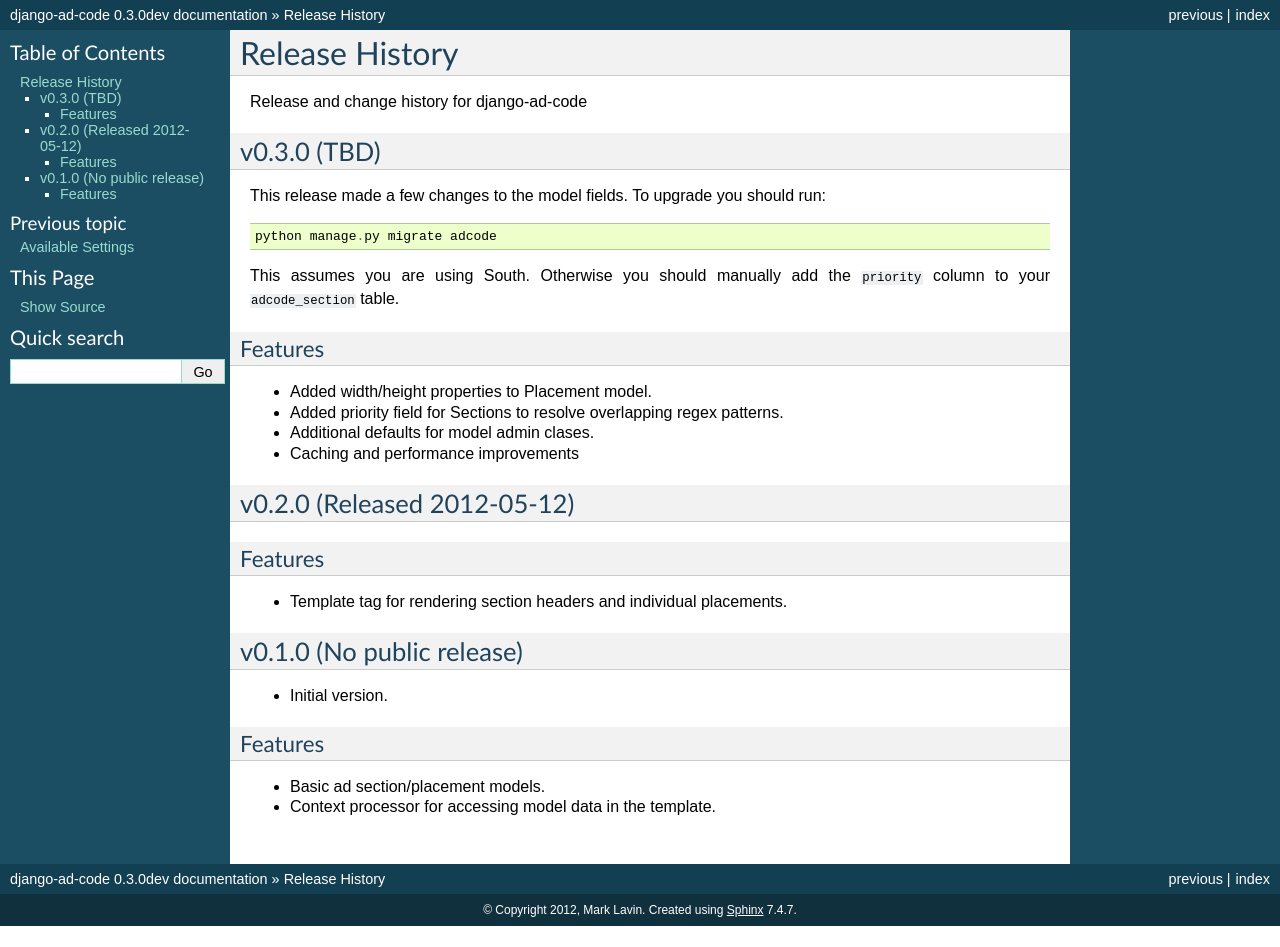
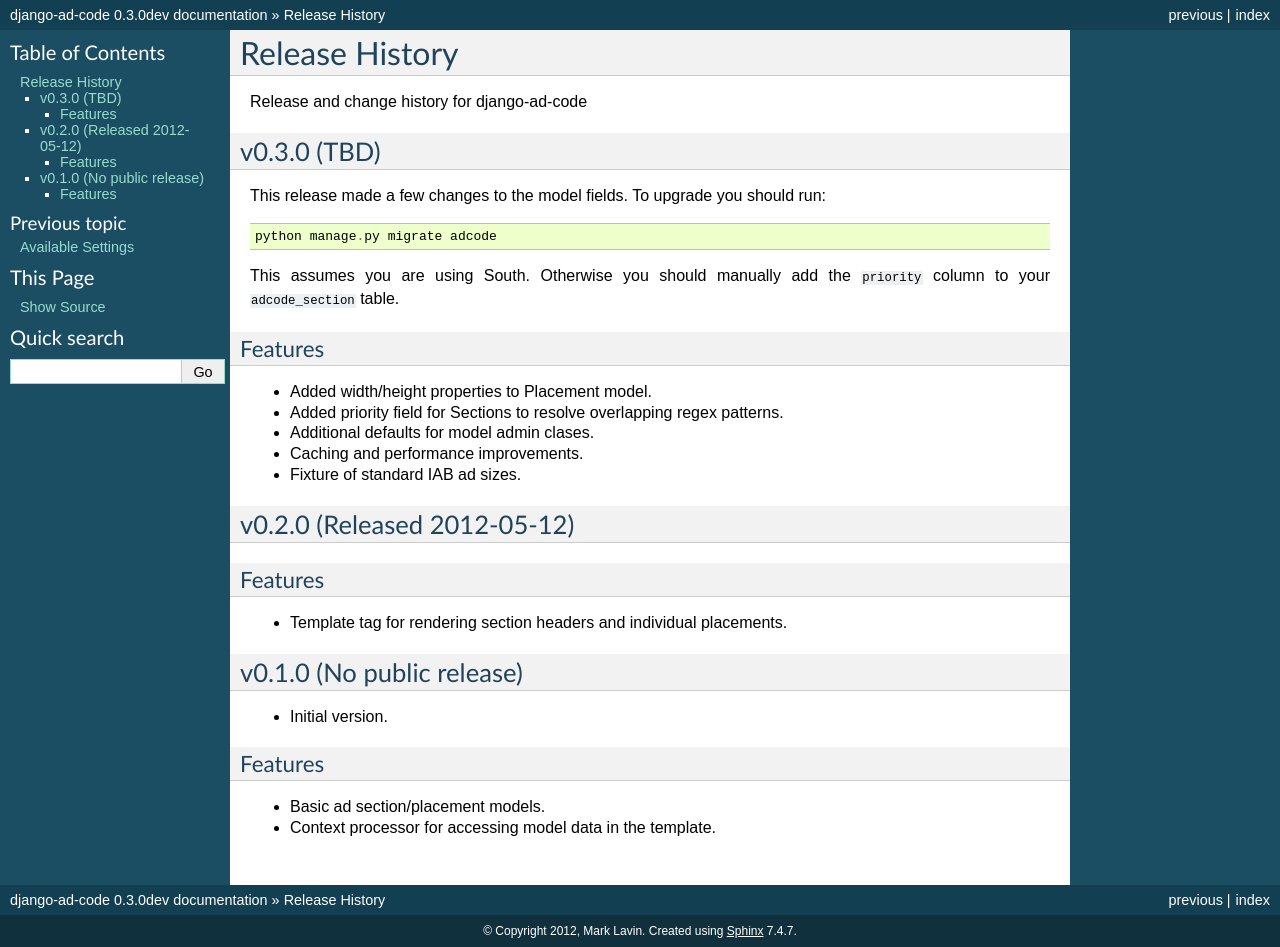
Before and after one commit to mlavin/django-ad-code, a Sphinx documentation site: the page built from docs/releases.rst, in a window 1280 px wide. Built offline with Sphinx 7.4.7, drawn with Linux system fonts in a browser that asks for light colours; before the commit the page ends 926 px from its top, so only the background shows below that.

Commit message:
Release note on IAB fixture.

```diff
--- a/docs/releases.rst
+++ b/docs/releases.rst
@@ -19,7 +19,8 @@
 - Added width/height properties to Placement model.
 - Added priority field for Sections to resolve overlapping regex patterns.
 - Additional defaults for model admin clases.
-- Caching and performance improvements
+- Caching and performance improvements.
+- Fixture of standard IAB ad sizes.
 
 
 v0.2.0 (Released 2012-05-12)
```
